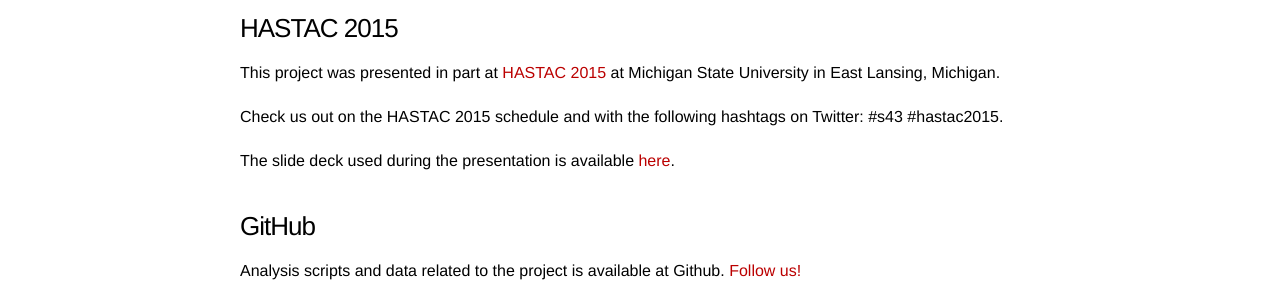
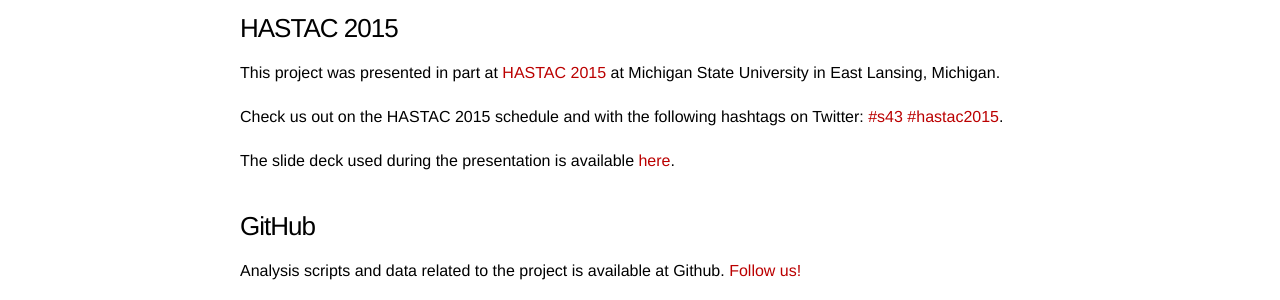
Before and after one commit to jdmar3/digital-hegemony, a Jekyll site: the page built from index.md, in a window 1280 px wide. Shown: the part 621-921 px from the top of the page. Built offline with Jekyll 4.4.1, drawn with Linux system fonts in a browser that asks for light colours; part of the change alters nothing that is shown.

```diff
--- a/index.md
+++ b/index.md
@@ -12,7 +12,7 @@ In this project, we examine the extent to which public funding impacts the digit
 
 This project was presented in part at [HASTAC 2015](http://sched.co/2vrQ) at Michigan State University in East Lansing, Michigan.
 
-Check us out on the HASTAC 2015 schedule and with the following hashtags on Twitter: #s43 #hastac2015.
+Check us out on the HASTAC 2015 schedule and with the following hashtags on Twitter: [#s43 #hastac2015](https://twitter.com/search?q=%23s43%20%23hastac2015&src=typd).
 
 The slide deck used during the presentation is available [here](https://goo.gl/18e5zJ).
 
```
